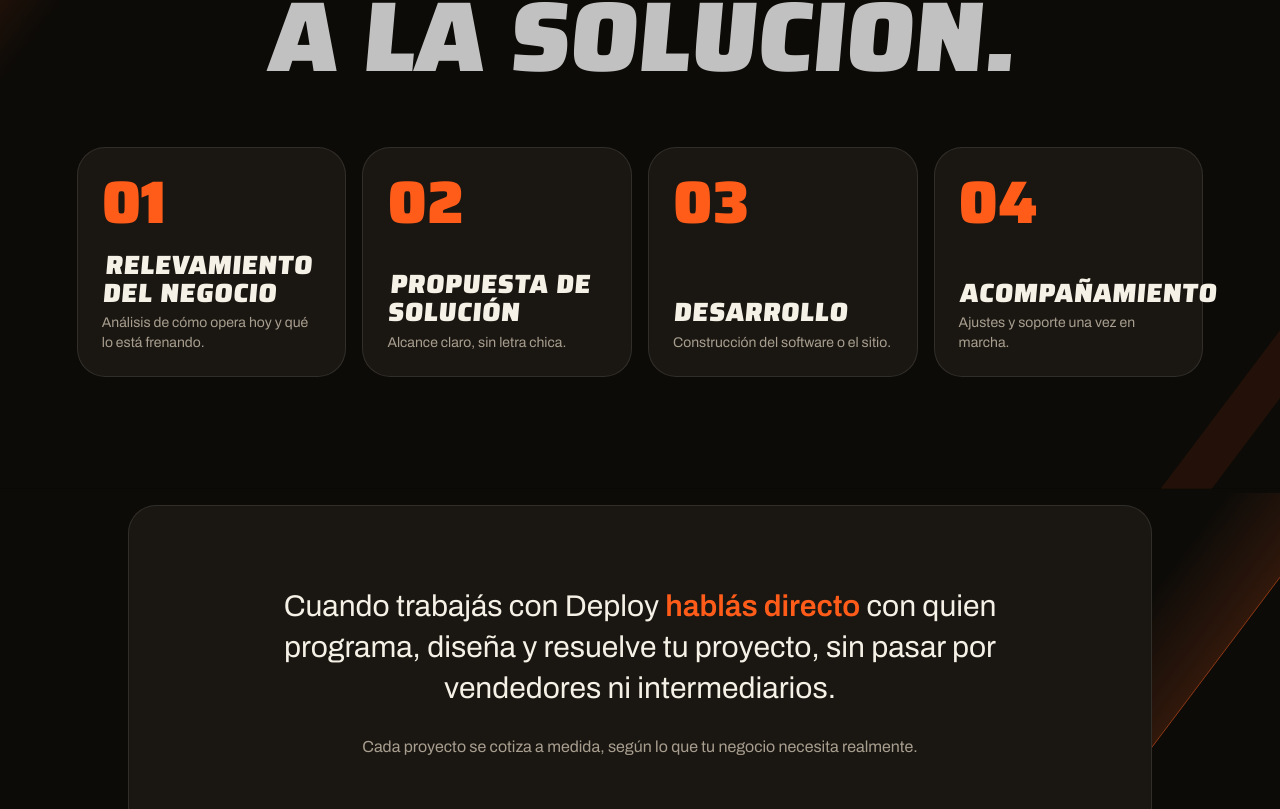
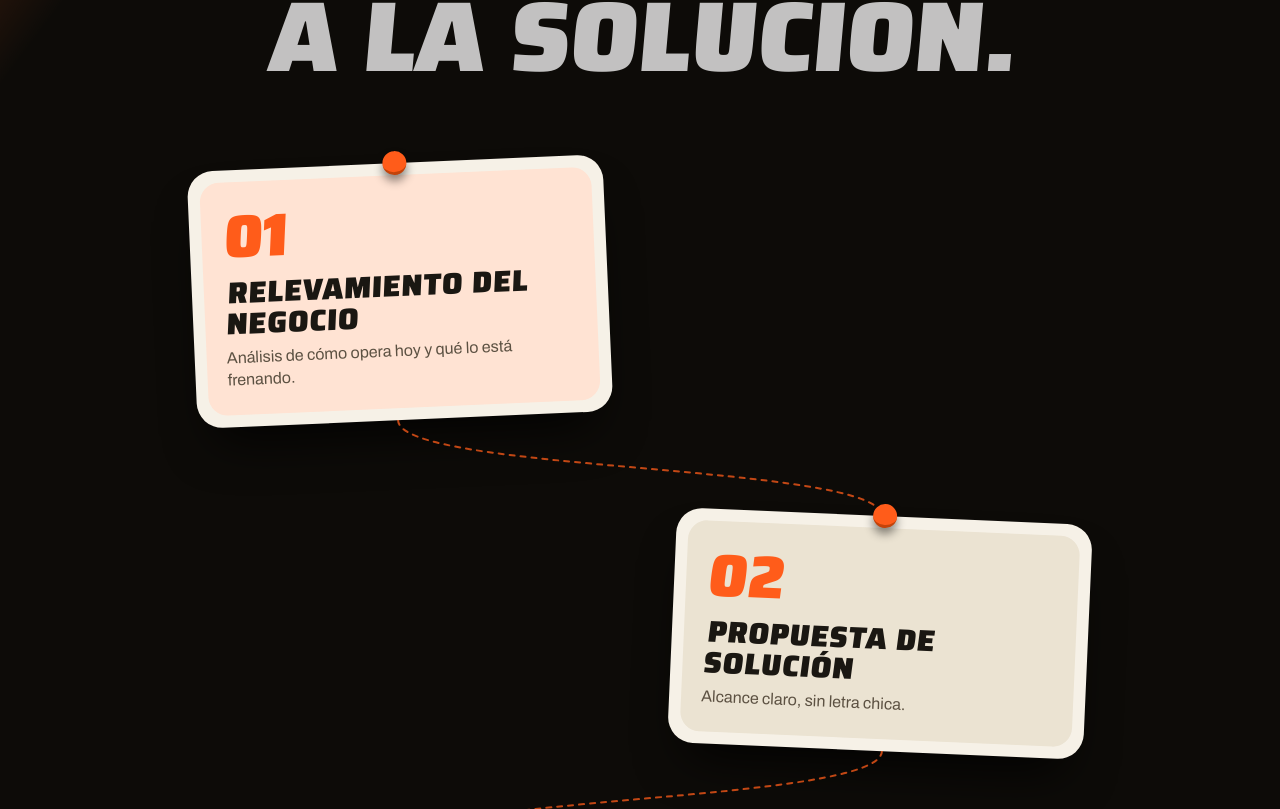
Before and after one commit to iadatabraian-ctrl/web-, a Next.js app: page / in a window 1280 px wide. Shown: the part 2571-3380 px from the top of the page. Built offline with nearby package versions, Linux system fonts and the light colour scheme.

Commit message:
Proceso: notas inclinadas con chinche y camino punteado en zigzag
Co-Authored-By: Claude Sonnet 5.5 <noreply@anthropic.com>
Claude-Session: https://claude.ai/code/session_016CR8bjtqut3mFtFLKQPjVK

```diff
--- a/components/Proceso.tsx
+++ b/components/Proceso.tsx
@@ -1,10 +1,11 @@
 "use client";
 
+import { useId } from "react";
 import { motion } from "framer-motion";
 import { Bar } from "@/components/Bar";
 
-/* Proceso (sección oscura, ver PRODUCT.md): 4 tarjetas redondeadas con el paso a paso.
-   Sin íconos ni línea vertical. Corte diagonal arriba contra Servicios (clara). */
+/* Proceso (sección oscura, ver PRODUCT.md): 4 notas inclinadas con chinche en zigzag, unidas por un
+   camino punteado que se dibuja al entrar en pantalla. Corte diagonal arriba contra Servicios (clara). */
 
 const STEPS = [
   { title: "Relevamiento del negocio", desc: "Análisis de cómo opera hoy y qué lo está frenando." },
@@ -54,27 +55,70 @@ export function Proceso() {
           </motion.span>
         </h2>
 
-        <ol className="mt-10 grid grid-cols-2 gap-2.5 sm:mt-16 sm:gap-4 lg:grid-cols-4">
-          {STEPS.map((s, i) => (
-            <motion.li
-              key={s.title}
-              initial={{ opacity: 0, y: 40 }}
-              whileInView={{ opacity: 1, y: 0 }}
-              viewport={view}
-              transition={{ duration: 0.6, ease, delay: i * 0.1 }}
-              className="group flex min-h-[11.5rem] flex-col rounded-[1.25rem] border border-white/10 bg-brand-black p-3.5 sm:rounded-[1.75rem] sm:p-5 transition-colors duration-300 hover:border-brand-accent/60 sm:min-h-[14rem] sm:p-6"
-            >
-              <span className="font-impact text-4xl font-black not-italic leading-none text-brand-accent [font-stretch:80%] sm:text-6xl">
-                0{i + 1}
-              </span>
-              <h3 className="origin-bottom-left -skew-x-[5deg] mt-auto pt-5 font-impact text-[1.05rem] font-black uppercase not-italic leading-[1.05] [font-stretch:80%] sm:text-[1.65rem]">
-                {s.title}
-              </h3>
-              <p className="mt-1.5 font-body text-[11.5px] leading-snug text-brand-ink-on-black-soft sm:text-sm">{s.desc}</p>
-            </motion.li>
+        <ol className="mx-auto mt-12 max-w-4xl sm:mt-20">
+          {STEPS.map((st, i) => (
+            <li key={st.title}>
+              {i > 0 && <Camino from={i % 2 === 0 ? "right" : "left"} />}
+              <div className={`flex ${i % 2 === 0 ? "justify-start" : "justify-end"}`}>
+                <motion.div
+                  initial={{ opacity: 0, y: 50, rotate: 0 }}
+                  whileInView={{ opacity: 1, y: 0, rotate: i % 2 === 0 ? -2.5 : 2.5 }}
+                  viewport={view}
+                  transition={{ duration: 0.8, ease }}
+                  className="relative w-[80%] max-w-[26rem] rounded-[1.6rem] bg-brand-cream p-2.5 text-brand-ink-on-cream shadow-[0_30px_50px_-20px_rgba(0,0,0,0.9)] sm:w-[60%] sm:p-3"
+                >
+                  <span aria-hidden="true" className="absolute -top-3 left-1/2 z-10 h-6 w-6 -translate-x-1/2 rounded-full border-b-[3px] border-[#c4430a] bg-brand-accent shadow-[0_6px_10px_rgba(0,0,0,0.45)]" />
+                  <div className={`rounded-[1.2rem] px-4 pb-5 pt-6 sm:px-5 sm:pb-6 ${i % 2 === 0 ? "bg-[#ffe3d3]" : "bg-[#ebe3d2]"}`}>
+                    <span className="block origin-bottom-left -skew-x-[5deg] font-impact text-5xl font-black not-italic leading-none text-brand-accent [font-stretch:80%] sm:text-6xl">
+                      0{i + 1}
+                    </span>
+                    <h3 className="mt-3 origin-bottom-left -skew-x-[5deg] font-impact text-[1.6rem] font-black uppercase not-italic leading-[1.02] [font-stretch:80%] sm:text-3xl">
+                      {st.title}
+                    </h3>
+                    <p className="mt-2 font-body text-sm leading-snug text-brand-ink-on-cream-soft sm:text-base">{st.desc}</p>
+                  </div>
+                </motion.div>
+              </div>
+            </li>
           ))}
         </ol>
       </div>
     </section>
   );
 }
+
+/* Camino punteado entre una nota y la siguiente. Se revela con una máscara que se dibuja. */
+function Camino({ from }: { from: "left" | "right" }) {
+  const id = useId().replace(/:/g, "");
+  return (
+    <div aria-hidden="true" className="relative mx-auto h-16 w-full sm:h-24">
+      <CaminoSvg id={`${id}m`} from={from} xs={[40, 60]} className="sm:hidden" />
+      <CaminoSvg id={`${id}d`} from={from} xs={[23, 77]} className="max-sm:hidden" />
+    </div>
+  );
+}
+
+function CaminoSvg({ id, from, xs, className }: { id: string; from: "left" | "right"; xs: [number, number]; className: string }) {
+  // Del centro de una nota (chinche) al centro de la siguiente, en porcentajes del ancho.
+  const [x1, x2] = from === "left" ? xs : [xs[1], xs[0]];
+  const d = `M ${x1} 0 C ${x1} 55, ${x2} 45, ${x2} 100`;
+  return (
+    <svg viewBox="0 0 100 100" preserveAspectRatio="none" className={`absolute inset-0 h-full w-full overflow-visible ${className}`}>
+      <defs>
+        <mask id={id} maskUnits="userSpaceOnUse" x="-10" y="-5" width="120" height="110">
+          <motion.path
+            d={d}
+            fill="none"
+            stroke="#fff"
+            strokeWidth="14"
+            initial={{ pathLength: 0 }}
+            whileInView={{ pathLength: 1 }}
+            viewport={view}
+            transition={{ duration: 0.9, ease: "easeInOut", delay: 0.3 }}
+          />
+        </mask>
+      </defs>
+      <path d={d} fill="none" stroke="#FF5C1A" strokeOpacity="0.75" strokeWidth="2" strokeDasharray="5 6" strokeLinecap="round" vectorEffect="non-scaling-stroke" mask={`url(#${id})`} />
+    </svg>
+  );
+}
```
